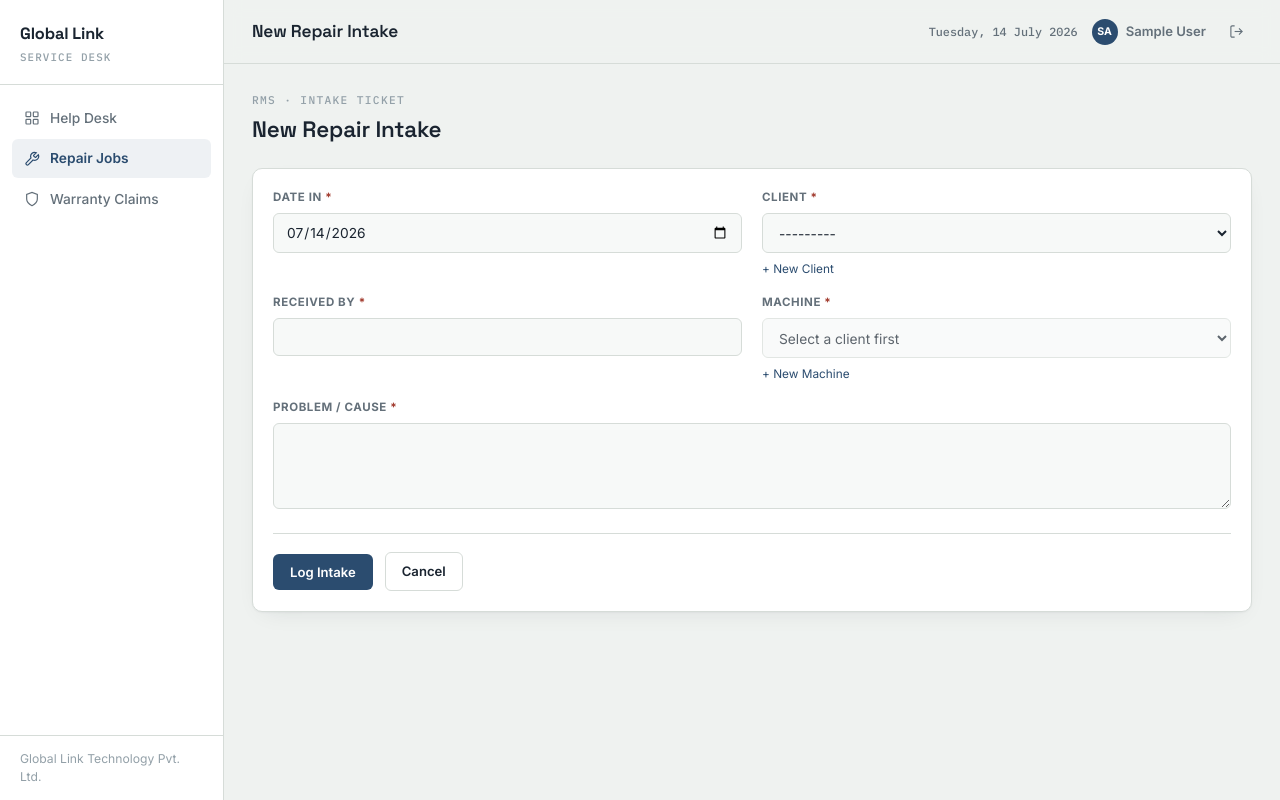
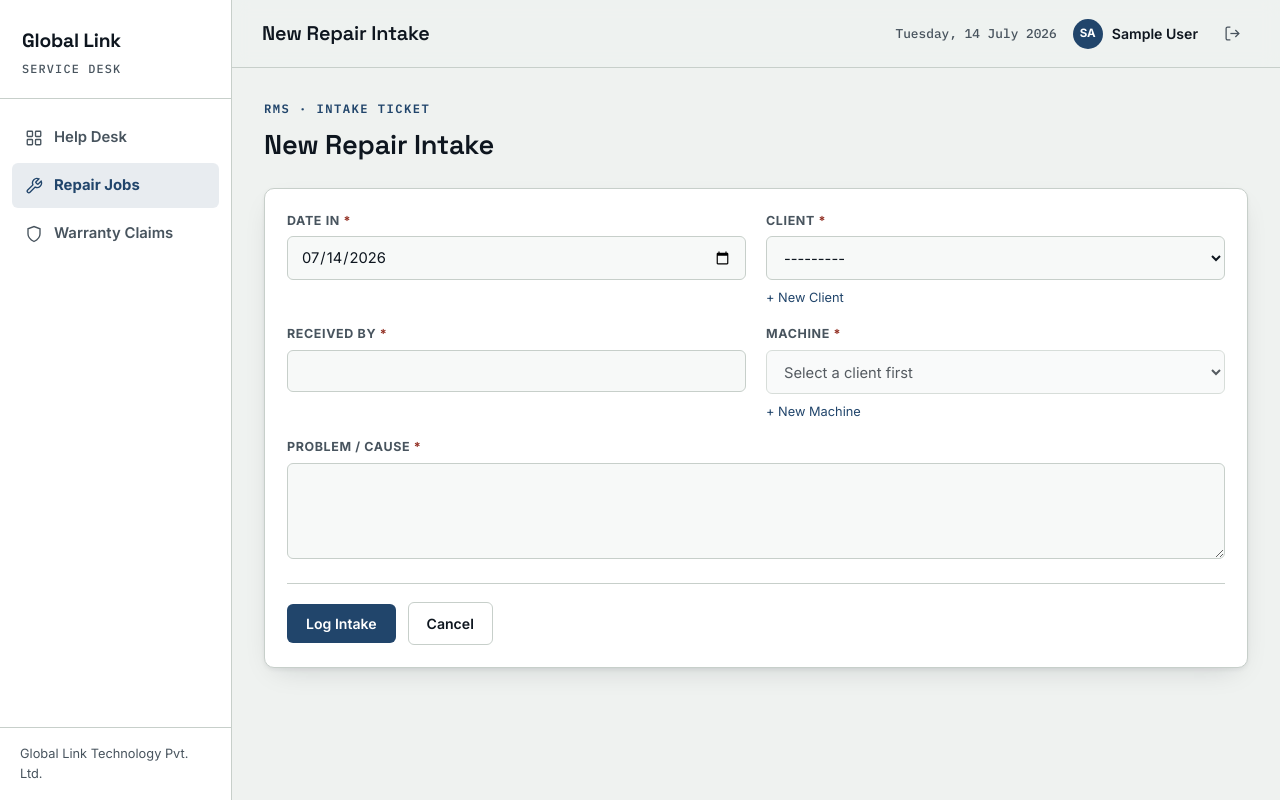
Before and after one commit to sarojoffl/rms_warranty, a Django app: page /repair/new/ in a window 1280 px wide. Run offline with Django 4.2, Linux system fonts and the light colour scheme; the visitor is signed in with stand-in values (Sample User, id 1); data that the repository does not hold is empty.

Commit message:
feat: increase text contrast and sizing across UI for readability

```diff
--- a/config/settings.py
+++ b/config/settings.py
@@ -184,7 +184,7 @@ MEDIA_ROOT = BASE_DIR / "media"
 # ============================================================================
 
 LOGIN_URL = "login"
-LOGIN_REDIRECT_URL = "repair_list"
+LOGIN_REDIRECT_URL = "dashboard"
 LOGOUT_REDIRECT_URL = "login"
 
 
--- a/service/static/css/style.css
+++ b/service/static/css/style.css
@@ -11,38 +11,38 @@
   --color-surface: #ffffff;
   --color-surface-2: #f7f9f8;
 
-  --color-ink: #1a2430;
-  --color-ink-muted: #64707a;
-  --color-ink-faint: #93a0a8;
+  --color-ink: #0e161f;
+  --color-ink-muted: #48545e;
+  --color-ink-faint: #6c7982;
 
-  --color-line: #d6dcd8;
-  --color-line-strong: #b9c2bd;
+  --color-line: #c7cfca;
+  --color-line-strong: #a4afa9;
 
-  --color-accent: #2b4c6f;
-  --color-accent-soft: rgba(43, 76, 111, 0.08);
-  --color-accent-line: rgba(43, 76, 111, 0.25);
+  --color-accent: #21456b;
+  --color-accent-soft: rgba(33, 69, 107, 0.1);
+  --color-accent-line: rgba(33, 69, 107, 0.35);
 
-  --color-amber: #a8680a;
-  --color-amber-soft: rgba(168, 104, 10, 0.1);
-  --color-amber-line: rgba(168, 104, 10, 0.3);
+  --color-amber: #93590a;
+  --color-amber-soft: rgba(147, 89, 10, 0.12);
+  --color-amber-line: rgba(147, 89, 10, 0.35);
 
-  --color-success: #2e7d53;
-  --color-success-soft: rgba(46, 125, 83, 0.1);
-  --color-success-line: rgba(46, 125, 83, 0.3);
+  --color-success: #246845;
+  --color-success-soft: rgba(36, 104, 69, 0.12);
+  --color-success-line: rgba(36, 104, 69, 0.35);
 
-  --color-danger: #a23b2e;
-  --color-danger-soft: rgba(162, 59, 46, 0.1);
-  --color-danger-line: rgba(162, 59, 46, 0.3);
+  --color-danger: #922f23;
+  --color-danger-soft: rgba(146, 47, 35, 0.12);
+  --color-danger-line: rgba(146, 47, 35, 0.35);
 
   --font-display: 'Space Grotesk', system-ui, sans-serif;
   --font-body: 'Inter', system-ui, -apple-system, sans-serif;
   --font-mono: 'IBM Plex Mono', 'SFMono-Regular', Menlo, monospace;
 
-  --sidebar-width: 224px;
-  --topbar-height: 64px;
+  --sidebar-width: 232px;
+  --topbar-height: 68px;
   --radius: 10px;
   --radius-sm: 6px;
-  --shadow: 0 1px 2px rgba(26, 36, 48, 0.04), 0 8px 24px -12px rgba(26, 36, 48, 0.12);
+  --shadow: 0 2px 4px rgba(14, 22, 31, 0.06), 0 10px 28px -12px rgba(14, 22, 31, 0.18);
   --transition: all 0.16s ease;
 }
 
@@ -53,8 +53,8 @@ body {
   background: var(--color-bg);
   color: var(--color-ink);
   min-height: 100vh;
-  font-size: 14px;
-  line-height: 1.5;
+  font-size: 15.5px;
+  line-height: 1.55;
   -webkit-font-smoothing: antialiased;
 }
 
@@ -88,14 +88,14 @@ code, .mono { font-family: var(--font-mono); }
 }
 
 .sidebar-brand {
-  padding: 22px 20px 18px;
+  padding: 26px 22px 20px;
   border-bottom: 1px solid var(--color-line);
 }
 
 .sidebar-brand .brand-name {
   font-family: var(--font-display);
   font-weight: 700;
-  font-size: 1.02rem;
+  font-size: 1.2rem;
   color: var(--color-ink);
   letter-spacing: -0.01em;
 }
@@ -103,30 +103,30 @@ code, .mono { font-family: var(--font-mono); }
 .sidebar-brand .brand-sub {
   display: block;
   font-family: var(--font-mono);
-  font-size: 0.68rem;
-  color: var(--color-ink-faint);
+  font-size: 0.74rem;
+  color: var(--color-ink-muted);
   text-transform: uppercase;
   letter-spacing: 0.1em;
-  margin-top: 3px;
+  margin-top: 4px;
 }
 
 .sidebar-nav {
   flex: 1;
-  padding: 14px 12px;
+  padding: 16px 12px;
   display: flex;
   flex-direction: column;
-  gap: 2px;
+  gap: 3px;
 }
 
 .nav-item {
   display: flex;
   align-items: center;
-  gap: 10px;
-  padding: 9px 12px;
+  gap: 11px;
+  padding: 11px 13px;
   border-radius: var(--radius-sm);
   color: var(--color-ink-muted);
-  font-weight: 500;
-  font-size: 0.86rem;
+  font-weight: 600;
+  font-size: 0.93rem;
   transition: var(--transition);
 }
 
@@ -135,10 +135,10 @@ code, .mono { font-family: var(--font-mono); }
 .nav-item.active {
   background: var(--color-accent-soft);
   color: var(--color-accent);
-  font-weight: 600;
+  font-weight: 700;
 }
 
-.nav-item svg { width: 16px; height: 16px; flex-shrink: 0; stroke: currentColor; }
+.nav-item svg { width: 18px; height: 18px; flex-shrink: 0; stroke: currentColor; }
 
 .nav-count {
   margin-left: auto;
@@ -153,23 +153,23 @@ code, .mono { font-family: var(--font-mono); }
 .nav-item.active .nav-count { background: var(--color-accent); }
 
 .sidebar-foot {
-  padding: 14px 20px;
+  padding: 16px 20px;
   border-top: 1px solid var(--color-line);
-  font-size: 0.76rem;
-  color: var(--color-ink-faint);
+  font-size: 0.8rem;
+  color: var(--color-ink-muted);
 }
 
 .main { flex: 1; margin-left: var(--sidebar-width); display: flex; flex-direction: column; min-width: 0; }
 
 .topbar {
   height: var(--topbar-height);
-  background: rgba(239, 242, 240, 0.85);
+  background: rgba(239, 242, 240, 0.94);
   backdrop-filter: blur(8px);
   border-bottom: 1px solid var(--color-line);
   display: flex;
   align-items: center;
   justify-content: space-between;
-  padding: 0 28px;
+  padding: 0 30px;
   position: sticky;
   top: 0;
   z-index: 10;
@@ -177,40 +177,40 @@ code, .mono { font-family: var(--font-mono); }
 }
 
 .topbar h1 {
-  font-size: 1.08rem;
+  font-size: 1.24rem;
   white-space: nowrap;
   overflow: hidden;
   text-overflow: ellipsis;
 }
 
-.topbar-right { display: flex; align-items: center; gap: 14px; }
+.topbar-right { display: flex; align-items: center; gap: 16px; }
 
 .topbar-date {
   font-family: var(--font-mono);
-  font-size: 0.74rem;
+  font-size: 0.8rem;
   color: var(--color-ink-muted);
 }
 
 .user-chip {
   display: flex;
   align-items: center;
-  gap: 8px;
-  font-size: 0.82rem;
+  gap: 9px;
+  font-size: 0.88rem;
   font-weight: 600;
-  color: var(--color-ink-muted);
+  color: var(--color-ink);
 }
 
 .avatar {
-  width: 26px; height: 26px;
+  width: 30px; height: 30px;
   border-radius: 50%;
   background: var(--color-accent);
   color: #fff;
   display: inline-flex; align-items: center; justify-content: center;
-  font-size: 0.66rem; font-weight: 700;
+  font-size: 0.72rem; font-weight: 700;
 }
 
 .icon-btn {
-  width: 32px; height: 32px;
+  width: 36px; height: 36px;
   display: inline-flex; align-items: center; justify-content: center;
   border-radius: var(--radius-sm);
   color: var(--color-ink-muted);
@@ -219,19 +219,19 @@ code, .mono { font-family: var(--font-mono); }
   transition: var(--transition);
 }
 .icon-btn:hover { color: var(--color-danger); border-color: var(--color-danger-line); }
-.icon-btn svg { width: 15px; height: 15px; stroke: currentColor; }
+.icon-btn svg { width: 17px; height: 17px; stroke: currentColor; }
 
 .hamburger {
   display: none;
-  width: 32px; height: 32px;
+  width: 36px; height: 36px;
   border: 1px solid var(--color-line);
   border-radius: var(--radius-sm);
   background: var(--color-surface);
   flex-direction: column; align-items: center; justify-content: center; gap: 4px;
 }
-.hamburger span { width: 15px; height: 1.5px; background: var(--color-ink); border-radius: 1px; }
+.hamburger span { width: 16px; height: 2px; background: var(--color-ink); border-radius: 1px; }
 
-.content { flex: 1; padding: 28px; max-width: 1240px; width: 100%; margin: 0 auto; }
+.content { flex: 1; padding: 32px; max-width: 1280px; width: 100%; margin: 0 auto; }
 
 /* ==========================================================================
    Page header row
@@ -248,70 +248,74 @@ code, .mono { font-family: var(--font-mono); }
 
 .page-head .eyebrow {
   font-family: var(--font-mono);
-  font-size: 0.7rem;
+  font-size: 0.76rem;
   text-transform: uppercase;
   letter-spacing: 0.12em;
-  color: var(--color-ink-faint);
+  color: var(--color-accent);
+  font-weight: 600;
   display: block;
-  margin-bottom: 4px;
+  margin-bottom: 5px;
 }
 
-.page-head h2 { font-size: 1.4rem; }
+.page-head h2 { font-size: 1.7rem; }
 
 /* ==========================================================================
    Stat strip
    ========================================================================== */
 
-.stat-strip { display: grid; grid-template-columns: repeat(3, 1fr); gap: 14px; margin-bottom: 24px; }
+.stat-strip { display: grid; grid-template-columns: repeat(3, 1fr); gap: 16px; margin-bottom: 26px; }
 
 .stat-card {
   background: var(--color-surface);
   border: 1px solid var(--color-line);
   border-radius: var(--radius);
-  padding: 16px 18px;
+  padding: 19px 20px;
+  box-shadow: var(--shadow);
 }
 
 .stat-card .stat-label {
   font-family: var(--font-mono);
-  font-size: 0.68rem;
+  font-size: 0.73rem;
   text-transform: uppercase;
   letter-spacing: 0.08em;
-  color: var(--color-ink-faint);
+  color: var(--color-ink-muted);
+  font-weight: 600;
 }
 
 .stat-card .stat-value {
   font-family: var(--font-display);
-  font-size: 1.7rem;
+  font-size: 2rem;
   font-weight: 700;
-  margin-top: 4px;
+  margin-top: 5px;
+  color: var(--color-ink);
 }
 
 .stat-card.amber .stat-value { color: var(--color-amber); }
 .stat-card.success .stat-value { color: var(--color-success); }
 .stat-link { color: inherit; transition: var(--transition); }
 .stat-link:hover { border-color: var(--color-accent-line); transform: translateY(-1px); }
-.stat-note { display: block; margin-top: 2px; font-size: 0.76rem; color: var(--color-ink-muted); }
+.stat-note { display: block; margin-top: 3px; font-size: 0.82rem; color: var(--color-ink-muted); }
 
 .dashboard-grid { display: grid; grid-template-columns: repeat(2, minmax(0, 1fr)); gap: 18px; }
 .activity-list { display: flex; flex-direction: column; }
-.activity-item { display: flex; align-items: center; justify-content: space-between; gap: 14px; padding: 14px 20px; border-bottom: 1px solid var(--color-line); color: var(--color-ink); }
+.activity-item { display: flex; align-items: center; justify-content: space-between; gap: 14px; padding: 15px 20px; border-bottom: 1px solid var(--color-line); color: var(--color-ink); font-size: 0.94rem; }
 .activity-item:last-child { border-bottom: 0; }
 .activity-item:hover { background: var(--color-surface-2); }
-.activity-detail { display: block; max-width: 300px; margin-top: 3px; color: var(--color-ink-muted); font-size: 0.79rem; overflow: hidden; text-overflow: ellipsis; white-space: nowrap; }
+.activity-detail { display: block; max-width: 300px; margin-top: 3px; color: var(--color-ink-muted); font-size: 0.85rem; overflow: hidden; text-overflow: ellipsis; white-space: nowrap; }
 .empty-state.compact { padding: 36px 24px; }
-.dashboard-period { font-family: var(--font-mono); font-size: 0.74rem; color: var(--color-ink-muted); }
+.dashboard-period { font-family: var(--font-mono); font-size: 0.8rem; color: var(--color-ink-muted); font-weight: 600; }
 .metric-list { padding: 4px 20px; }
-.metric-list div { display: flex; align-items: center; justify-content: space-between; gap: 20px; padding: 15px 0; border-bottom: 1px solid var(--color-line); }
+.metric-list div { display: flex; align-items: center; justify-content: space-between; gap: 20px; padding: 16px 0; border-bottom: 1px solid var(--color-line); }
 .metric-list div:last-child { border-bottom: 0; }
-.metric-list dt { color: var(--color-ink-muted); font-size: 0.84rem; }
-.metric-list dd { font-family: var(--font-mono); font-weight: 700; color: var(--color-ink); text-align: right; }
+.metric-list dt { color: var(--color-ink-muted); font-size: 0.9rem; }
+.metric-list dd { font-family: var(--font-mono); font-weight: 700; color: var(--color-ink); text-align: right; font-size: 0.98rem; }
 
 /* Management reporting is intentionally separate from the help-desk shell. */
 .management-body { background: #f4f6fb; }
-.management-topbar { min-height: 74px; padding: 0 6vw; display: flex; align-items: center; justify-content: space-between; gap: 18px; background: #162536; color: #fff; }
-.management-brand { display: flex; flex-direction: column; color: #fff; font-family: var(--font-display); font-size: 1.08rem; font-weight: 700; }
-.management-brand small { margin-top: 2px; color: #aebdca; font-family: var(--font-mono); font-size: 0.62rem; font-weight: 500; letter-spacing: 0.12em; text-transform: uppercase; }
-.management-user { display: flex; align-items: center; gap: 9px; color: #dce6ef; font-size: 0.82rem; font-weight: 600; }
+.management-topbar { min-height: 78px; padding: 0 6vw; display: flex; align-items: center; justify-content: space-between; gap: 18px; background: #162536; color: #fff; }
+.management-brand { display: flex; flex-direction: column; color: #fff; font-family: var(--font-display); font-size: 1.2rem; font-weight: 700; }
+.management-brand small { margin-top: 3px; color: #c1cddb; font-family: var(--font-mono); font-size: 0.68rem; font-weight: 600; letter-spacing: 0.12em; text-transform: uppercase; }
+.management-user { display: flex; align-items: center; gap: 10px; color: #eaf0f6; font-size: 0.88rem; font-weight: 600; }
 .management-user .avatar { background: #4f7cac; }
 .management-user .btn-outline { background: transparent; border-color: #506476; color: #fff; }
 .management-user .btn-outline:hover { border-color: #fff; color: #fff; }
@@ -364,28 +368,29 @@ code, .mono { font-family: var(--font-mono); }
   display: flex; align-items: center; justify-content: space-between; gap: 12px; flex-wrap: wrap;
 }
 
-.card-header h3 { font-size: 0.95rem; }
+.card-header h3 { font-size: 1.05rem; }
 
-.card-body { padding: 20px; }
+.card-body { padding: 22px; }
 
 .table-responsive { overflow-x: auto; }
 
-table { width: 100%; border-collapse: collapse; font-size: 0.85rem; }
+table { width: 100%; border-collapse: collapse; font-size: 0.92rem; }
 
 th {
   text-align: left;
-  padding: 11px 20px;
+  padding: 12px 20px;
   font-family: var(--font-mono);
-  font-size: 0.66rem;
+  font-size: 0.72rem;
   text-transform: uppercase;
   letter-spacing: 0.08em;
-  color: var(--color-ink-faint);
+  color: var(--color-ink-muted);
+  font-weight: 700;
   border-bottom: 1px solid var(--color-line);
   white-space: nowrap;
 }
 
 td {
-  padding: 13px 20px;
+  padding: 14px 20px;
   border-bottom: 1px solid var(--color-line);
   vertical-align: middle;
 }
@@ -429,18 +434,18 @@ tbody tr:last-child td { border-bottom: none; }
 .btn {
   display: inline-flex;
   align-items: center;
-  gap: 7px;
-  padding: 9px 16px;
+  gap: 8px;
+  padding: 10px 18px;
   border-radius: var(--radius-sm);
   border: 1px solid transparent;
-  font-size: 0.82rem;
+  font-size: 0.88rem;
   font-weight: 600;
   cursor: pointer;
   font-family: inherit;
   transition: var(--transition);
 }
 
-.btn svg { width: 14px; height: 14px; stroke: currentColor; }
+.btn svg { width: 15px; height: 15px; stroke: currentColor; }
 
 .btn-primary { background: var(--color-accent); color: #fff; }
 .btn-primary:hover { background: #223e5a; }
@@ -464,7 +469,7 @@ tbody tr:last-child td { border-bottom: none; }
 .form-group.full { grid-column: 1 / -1; }
 
 label {
-  font-size: 0.72rem;
+  font-size: 0.78rem;
   font-weight: 700;
   color: var(--color-ink-muted);
   text-transform: uppercase;
@@ -474,18 +479,18 @@ label {
 label .req { color: var(--color-danger); }
 
 input, select, textarea {
-  padding: 10px 12px;
+  padding: 11px 13px;
   background: var(--color-surface-2);
   border: 1.5px solid var(--color-line);
   border-radius: var(--radius-sm);
-  font-size: 0.86rem;
+  font-size: 0.92rem;
   font-family: inherit;
   color: var(--color-ink);
   transition: var(--transition);
   width: 100%;
 }
 
-textarea { resize: vertical; min-height: 84px; }
+textarea { resize: vertical; min-height: 90px; }
 
 input:focus, select:focus, textarea:focus {
   outline: none;
@@ -494,9 +499,9 @@ input:focus, select:focus, textarea:focus {
   box-shadow: 0 0 0 3px var(--color-accent-soft);
 }
 
-.errorlist { list-style: none; color: var(--color-danger); font-size: 0.76rem; margin-top: 4px; font-weight: 600; }
+.errorlist { list-style: none; color: var(--color-danger); font-size: 0.8rem; margin-top: 4px; font-weight: 600; }
 
-.help-text { font-size: 0.74rem; color: var(--color-ink-faint); margin-top: 2px; }
+.help-text { font-size: 0.8rem; color: var(--color-ink-muted); margin-top: 2px; }
 
 .form-actions {
   margin-top: 24px;
--- a/service/views.py
+++ b/service/views.py
@@ -56,11 +56,11 @@ class RoleAwareLoginView(auth_views.LoginView):
     """Send users to the dashboard that matches their granted access."""
 
     def get_success_url(self):
+        if is_management_user(self.request.user):
+            return reverse("management_dashboard")
         redirect_to = self.get_redirect_url()
         if redirect_to:
             return redirect_to
-        if is_management_user(self.request.user):
-            return reverse("management_dashboard")
         return reverse("dashboard")
 
 
```
Also changed, not shown: other parts of service/static/css/style.css (+37 -33 lines), service/tests.py (+11 -0 lines).
